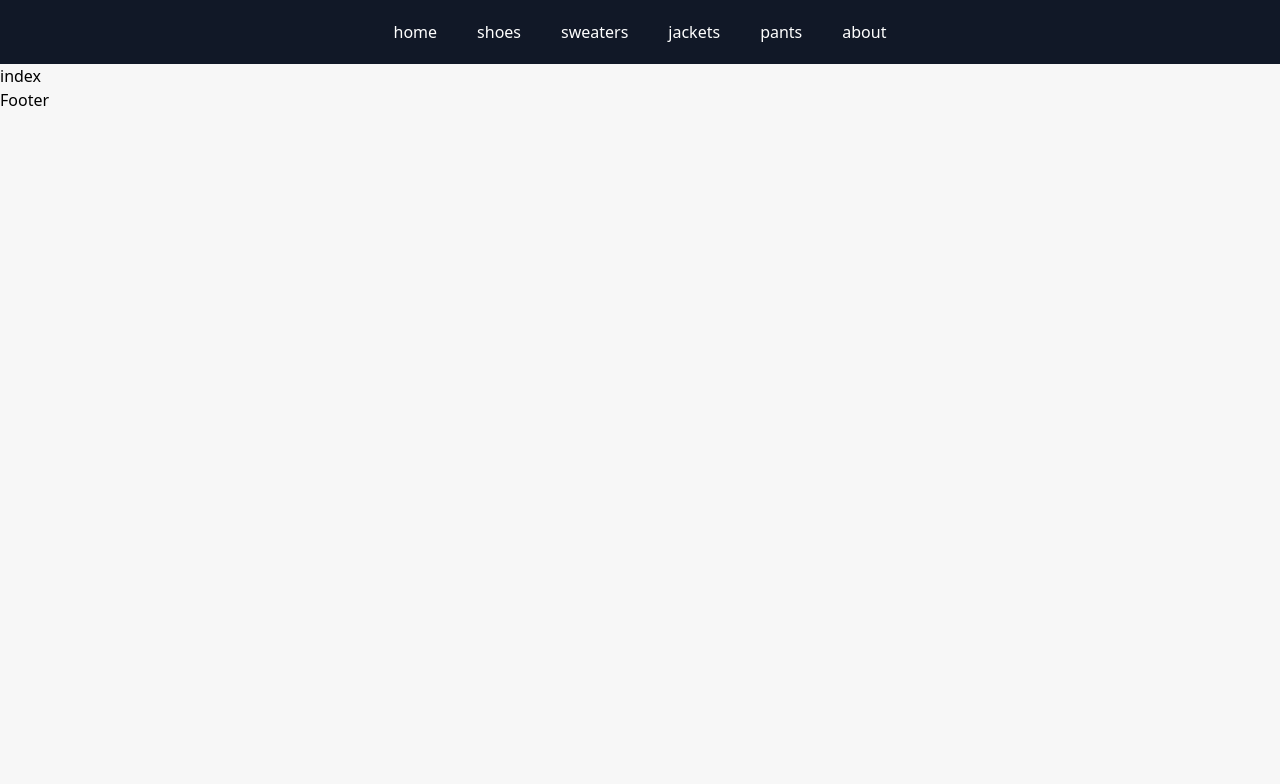
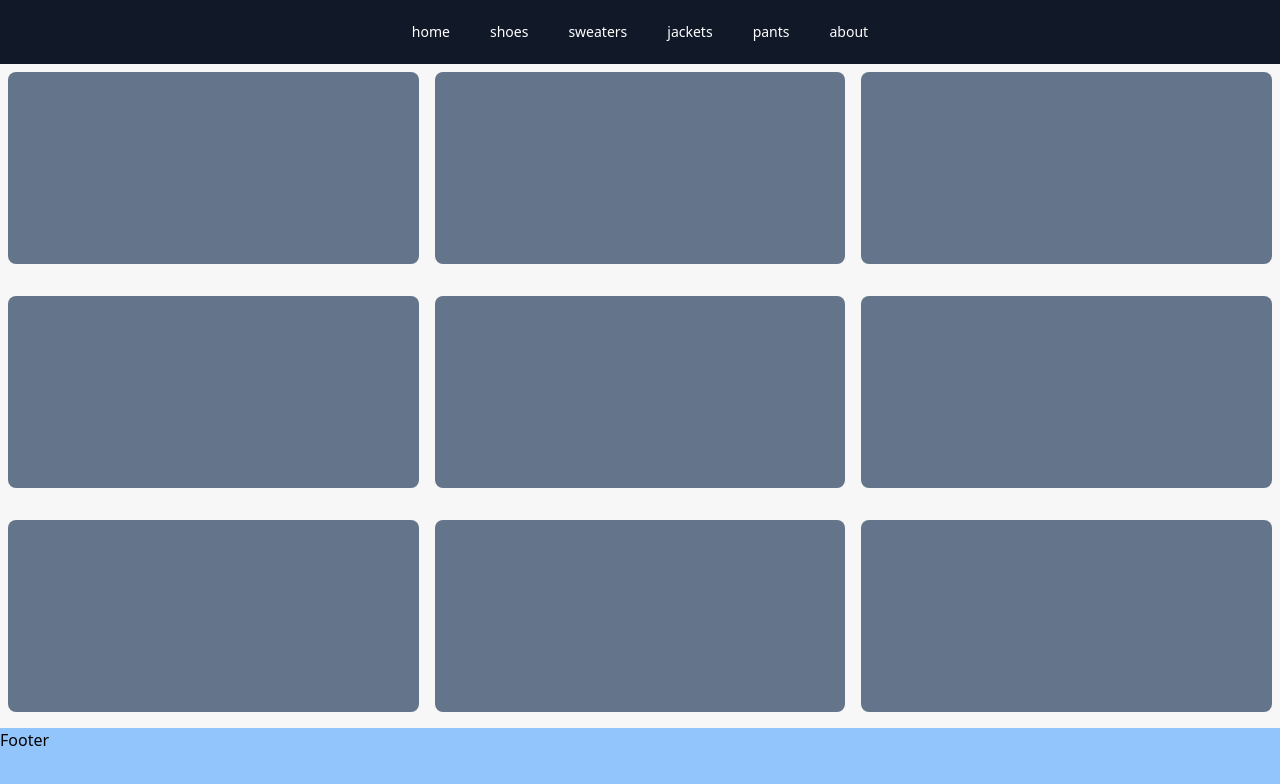
Before and after one commit to Alej212/Ecommerce-React-Frontend, a React (Vite) app: page / in a window 1280 px wide. Shown: the top 784 px of the page. Built offline with nearby package versions, Linux system fonts and the light colour scheme.

Commit message:
added cards and also dependecies for 3d and sliders

```diff
--- a/src/App.tsx
+++ b/src/App.tsx
@@ -9,7 +9,7 @@ import PantsView from './views/PantsView'
 export default function App() {
   return (
     <Routes>
-      <Route index path="/" element={<IndexView />} />
+      <Route path="/" element={<IndexView />} />
       <Route path="/about" element={<AboutView />} />
       <Route path="/shoes" element={<ShoesView />} />
       <Route path="/sweaters" element={<SweatersView />} />
--- a/src/components/Generics/Footer.tsx
+++ b/src/components/Generics/Footer.tsx
@@ -1,3 +1,3 @@
 export default function Footer() {
-  return <div>Footer</div>
+  return <div className="h-screen bg-blue-300">Footer</div>
 }
--- a/src/components/Generics/Header.tsx
+++ b/src/components/Generics/Header.tsx
@@ -7,8 +7,8 @@ export default function Header() {
 
   return (
     <>
-      <header className="hidden bg-gray-900 h-16 w-full absolute top-0 sm:flex items-center justify-center">
-        <ul className="flex gap-10 text-base font-medium">
+      <header className="hidden bg-gray-900 h-16 w-full absolute top-0 z-20 sm:flex items-center justify-center">
+        <ul className="flex gap-10 text-sm font-normal">
           <Link to="/">home</Link>
           <Link to="/shoes">shoes</Link>
           <Link to="/sweaters">sweaters</Link>
@@ -19,7 +19,7 @@ export default function Header() {
       </header>
       <button
         onClick={() => setState(!state)}
-        className="sm:hidden absolute top-3 left-3 z-20 bg-none"
+        className="sm:hidden absolute top-3 left-3 z-30 bg-none"
       >
         <Icon
           icon="raphael:arrowright"
@@ -28,7 +28,7 @@ export default function Header() {
         ></Icon>
       </button>
       <header
-        className={`sm:hidden bg-gray-900 ${state ? 'h-full' : 'h-14'} w-full absolute top-0 flex items-center justify-center text-center text-gray-50 transition-height duration-500`}
+        className={`sm:hidden bg-gray-900 ${state ? 'h-full' : 'h-14'} w-full absolute top-0 z-20 flex items-center justify-center text-center text-gray-50 transition-height duration-500`}
       >
         <ul
           className={`flex flex-col gap-10 text-lg ${state ? 'block' : 'hidden'}`}
--- a/src/components/IndexComponents/BaseIndex.tsx
+++ b/src/components/IndexComponents/BaseIndex.tsx
@@ -1,3 +1,12 @@
-export default function base() {
-  return <div className="">index</div>
+// import BaseCarousel from './Carousel/BaseCarousel'
+import ContentProducts from './ContentProducts'
+
+export default function BaseIndex() {
+  return (
+    <div className="">
+      <ContentProducts />
+      <ContentProducts />
+      <ContentProducts />
+    </div>
+  )
 }
--- /dev/null
+++ b/src/components/IndexComponents/Card.tsx
@@ -0,0 +1,7 @@
+export default function Card() {
+  return (
+    <div className="h-full w-full py-4 px-2">
+      <div className="h-full w-full bg-slate-500 rounded-lg"></div>
+    </div>
+  )
+}
--- /dev/null
+++ b/src/components/IndexComponents/Carousel/BaseCarousel.tsx
@@ -0,0 +1,46 @@
+// import Swiper core and required modules
+import {
+  Navigation,
+  Pagination,
+  Scrollbar,
+  A11y,
+  Autoplay,
+} from 'swiper/modules'
+import { Swiper, SwiperSlide } from 'swiper/react'
+// import FirstSlider from './FirstSlider'
+
+// Import Swiper styles
+import 'swiper/css'
+import 'swiper/css/navigation'
+import 'swiper/css/pagination'
+import 'swiper/css/scrollbar'
+
+export default function BaseCarousel() {
+  return (
+    <div className="bg-none h-screen">
+      <Swiper
+        className="h-full"
+        // install Swiper modules
+        modules={[Navigation, Pagination, Scrollbar, A11y, Autoplay]}
+        spaceBetween={0}
+        slidesPerView={1}
+        // navigation
+        autoplay={{
+          delay: 3000,
+          disableOnInteraction: false,
+        }}
+        // pagination={{ clickable: true }}
+        scrollbar={{ draggable: true }}
+        onSwiper={(swiper) => console.log(swiper)}
+        onSlideChange={() => console.log('slide change')}
+      >
+        <SwiperSlide className="bg-none">
+          <img className="h-full" src="/src/assets/images/21274.jpg" alt="" />
+        </SwiperSlide>
+        <SwiperSlide className="bg-emerald-400">Slide 2</SwiperSlide>
+        <SwiperSlide className="bg-blue-400">Slide 3</SwiperSlide>
+        <SwiperSlide className="bg-amber-500">Slide 4</SwiperSlide>
+      </Swiper>
+    </div>
+  )
+}
--- /dev/null
+++ b/src/components/IndexComponents/Carousel/FirstSlider.tsx
@@ -0,0 +1,52 @@
+import { useRef, useState } from 'react'
+import { Canvas, useFrame } from '@react-three/fiber'
+
+function Box(props) {
+  // This reference will give us direct access to the mesh
+  const meshRef = useRef()
+  // Set up state for the hovered and active state
+  const [hovered, setHover] = useState(false)
+  const [active, setActive] = useState(false)
+  // Subscribe this component to the render-loop, rotate the mesh every frame
+  useFrame((_state, delta) => (meshRef.current.rotation.x += delta))
+  // Return view, these are regular three.js elements expressed in JSX
+  return (
+    <mesh
+      {...props}
+      ref={meshRef}
+      scale={active ? 1.5 : 1}
+      onClick={() => setActive(!active)}
+      onPointerOver={() => setHover(true)}
+      onPointerOut={() => setHover(false)}
+    >
+      <boxGeometry args={[1, 1, 1]} />
+      <meshStandardMaterial color={hovered ? 'hotpink' : 'orange'} />
+    </mesh>
+  )
+}
+
+export default function FirstSlider() {
+  // Genera un array de posiciones aleatorias
+  const positions = Array.from({ length: 10 }, () => [
+    Math.random() * 20 - 10, // x
+    Math.random() * 20 - 10, // y
+    Math.random() * 20 - 10, // z
+  ])
+
+  return (
+    <Canvas className="h-full bg-none">
+      <ambientLight intensity={Math.PI / 2} />
+      <spotLight
+        position={[10, 10, 10]}
+        angle={0.15}
+        penumbra={1}
+        decay={0}
+        intensity={Math.PI}
+      />
+      <pointLight position={[-10, -10, -10]} decay={0} intensity={Math.PI} />
+      {positions.map((position, i) => (
+        <Box key={i} position={position} />
+      ))}
+    </Canvas>
+  )
+}
--- /dev/null
+++ b/src/components/IndexComponents/ContentProducts.tsx
@@ -0,0 +1,46 @@
+// import Swiper core and required modules
+import {
+  Navigation,
+  Pagination,
+  Scrollbar,
+  A11y,
+  Autoplay,
+} from 'swiper/modules'
+import { Swiper, SwiperSlide } from 'swiper/react'
+import Card from './Card'
+
+// Import Swiper styles
+import 'swiper/css'
+import 'swiper/css/navigation'
+import 'swiper/css/pagination'
+import 'swiper/css/scrollbar'
+
+export default function ContentProducts() {
+  return (
+    <Swiper
+      className="h-56"
+      // install Swiper modules
+      modules={[Navigation, Pagination, Scrollbar, A11y, Autoplay]}
+      spaceBetween={0}
+      slidesPerView={3}
+      // navigation
+      // pagination={{ clickable: true }}
+      // scrollbar={{ draggable: true }}
+      onSwiper={(swiper) => console.log(swiper)}
+      onSlideChange={() => console.log('slide change')}
+    >
+      <SwiperSlide className="bg-none">
+        <Card />
+      </SwiperSlide>
+      <SwiperSlide className="bg-none">
+        <Card />
+      </SwiperSlide>
+      <SwiperSlide className="bg-none">
+        <Card />
+      </SwiperSlide>
+      <SwiperSlide className="bg-none">
+        <Card />
+      </SwiperSlide>
+    </Swiper>
+  )
+}
--- a/src/layouts/BaseLayout.tsx
+++ b/src/layouts/BaseLayout.tsx
@@ -6,7 +6,7 @@ export default function BaseLayout() {
   return (
     <>
       <Header />
-      <main className="mt-14 sm:mt-16">
+      <main className="mt-14">
         <App />
       </main>
       <Footer />
--- a/src/views/IndexView.tsx
+++ b/src/views/IndexView.tsx
@@ -1,6 +1,6 @@
 import BaseIndex from '../components/IndexComponents/BaseIndex'
 
-export default function Index() {
+export default function IndexView() {
   return (
     <>
       <BaseIndex />
```
Also changed, not shown: package.json (+7 -1 lines), src/assets/images/21274.jpg (added), 1 other file (tests, documents, lock files or other folders).
